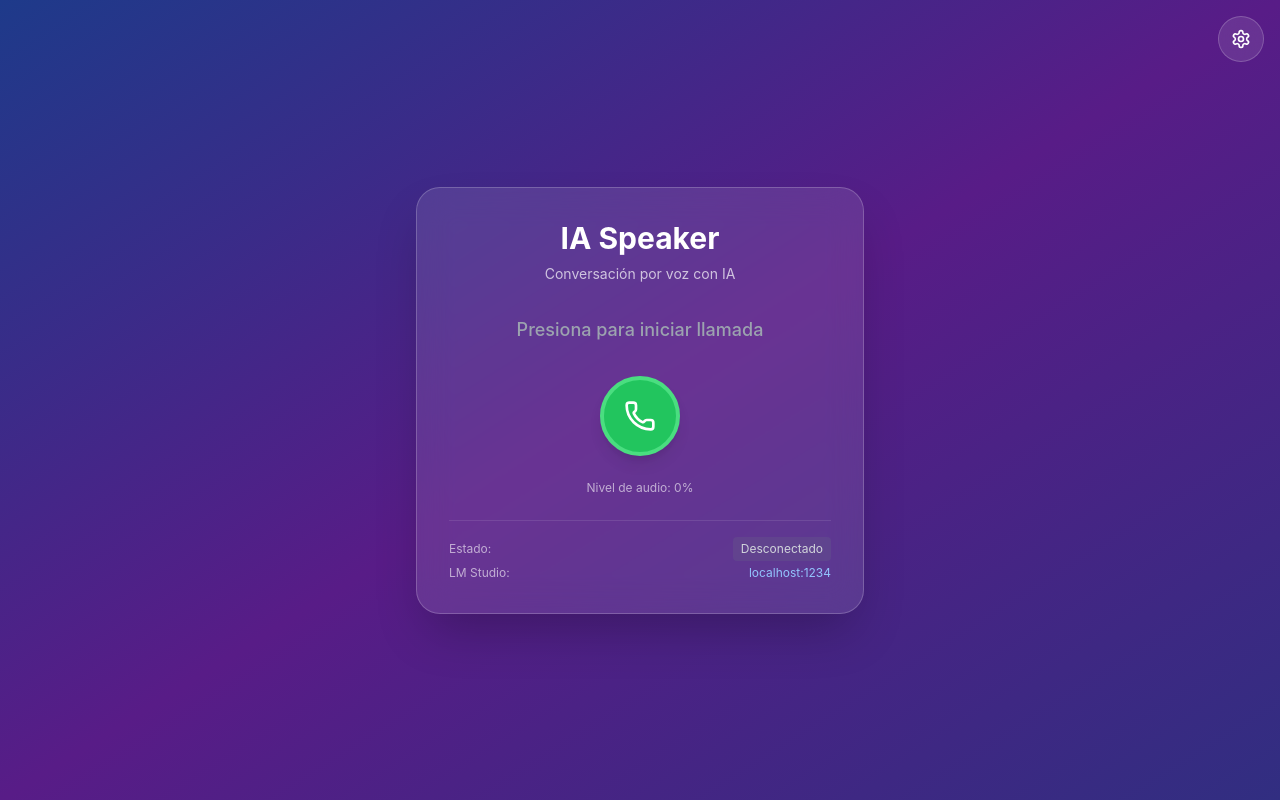
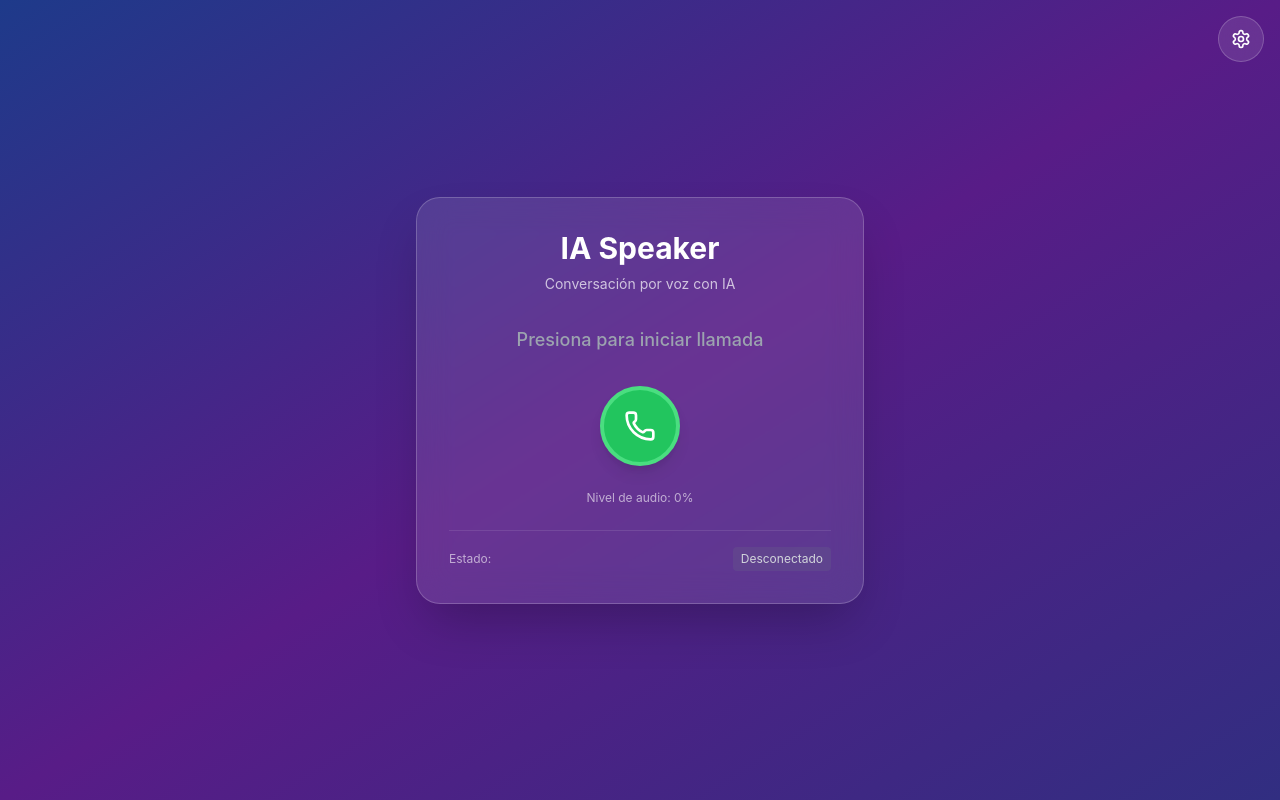
Before and after one commit to dm94/ia-speaker, a React (Vite) app: page / in a window 1280 px wide. Built offline with nearby package versions, Linux system fonts and the light colour scheme.

Commit message:
refactor(App): improve code formatting and remove unused UI element
- Reformat useAICall destructuring for better readability
- Remove redundant LM Studio URL display from UI

```diff
--- a/src/App.tsx
+++ b/src/App.tsx
@@ -13,8 +13,16 @@ function App() {
     silenceTimeout: 2000,
   });
 
-  const { callState, isRecording, isMuted, audioLevel, error, startCall, endCall, toggleMute } =
-    useAICall({ config });
+  const {
+    callState,
+    isRecording,
+    isMuted,
+    audioLevel,
+    error,
+    startCall,
+    endCall,
+    toggleMute,
+  } = useAICall({ config });
 
   const getStateText = () => {
     switch (callState) {
@@ -201,12 +209,6 @@ function App() {
                 {isCallActive ? "En línea" : "Desconectado"}
               </span>
             </p>
-            <p className="flex items-center justify-between">
-              <span>LM Studio:</span>
-              <span className="text-blue-300">
-                {config.lmStudioUrl.replace("http://", "")}
-              </span>
-            </p>
           </div>
         </div>
       </div>
```
